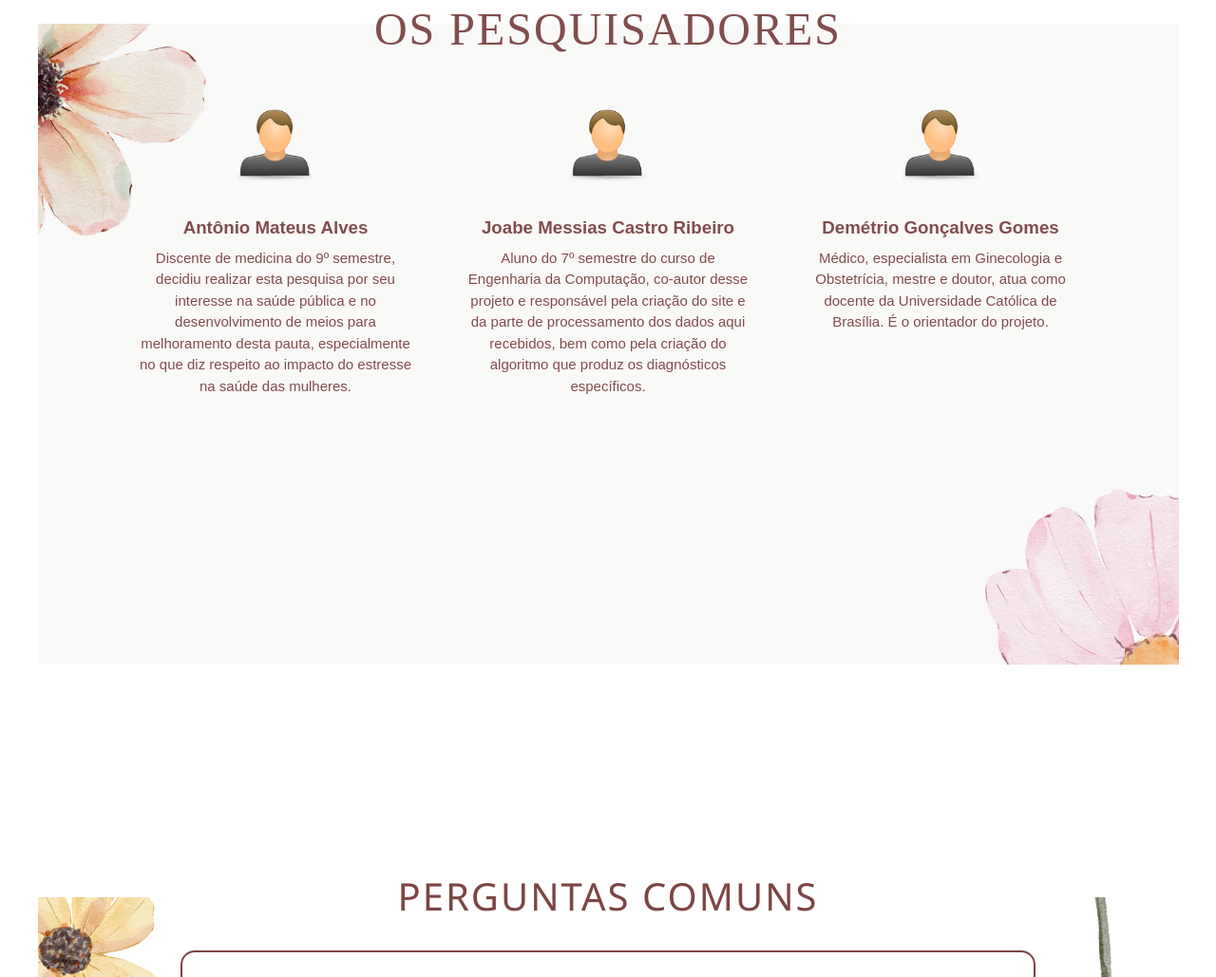
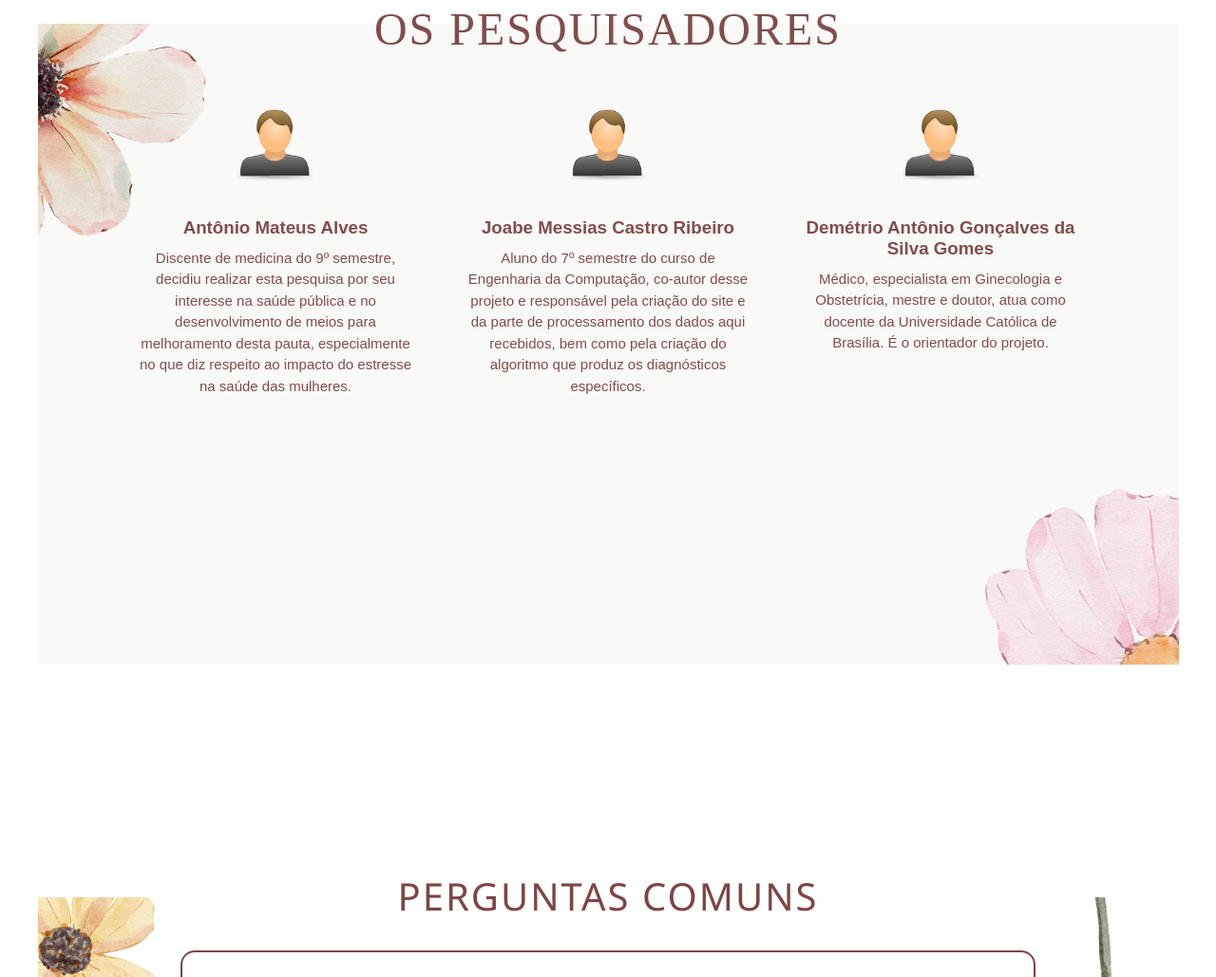
Before and after one commit to Joabe-MCR/Projeto-PIBITI, a plain HTML site: page Site/index.html in a window 1280 px wide. Shown: the part 1950-2979 px from the top of the page at 95% size. Drawn offline with Linux system fonts and the light colour scheme; a script that the page names is missing.

Commit message:
Corrigindo nome.

```diff
--- a/Site/index.html
+++ b/Site/index.html
@@ -174,7 +174,7 @@
 
     <div class="pesquisador">
       <img src="assets/icone_usuario.png" alt="Ícone usuário">
-      <h3>Demétrio Gonçalves Gomes</h3>
+      <h3>Demétrio Antônio Gonçalves da Silva Gomes</h3>
       <p>
         Médico, especialista em Ginecologia e Obstetrícia, mestre e doutor, atua como docente da Universidade
         Católica de Brasília. É o orientador do projeto.
```
